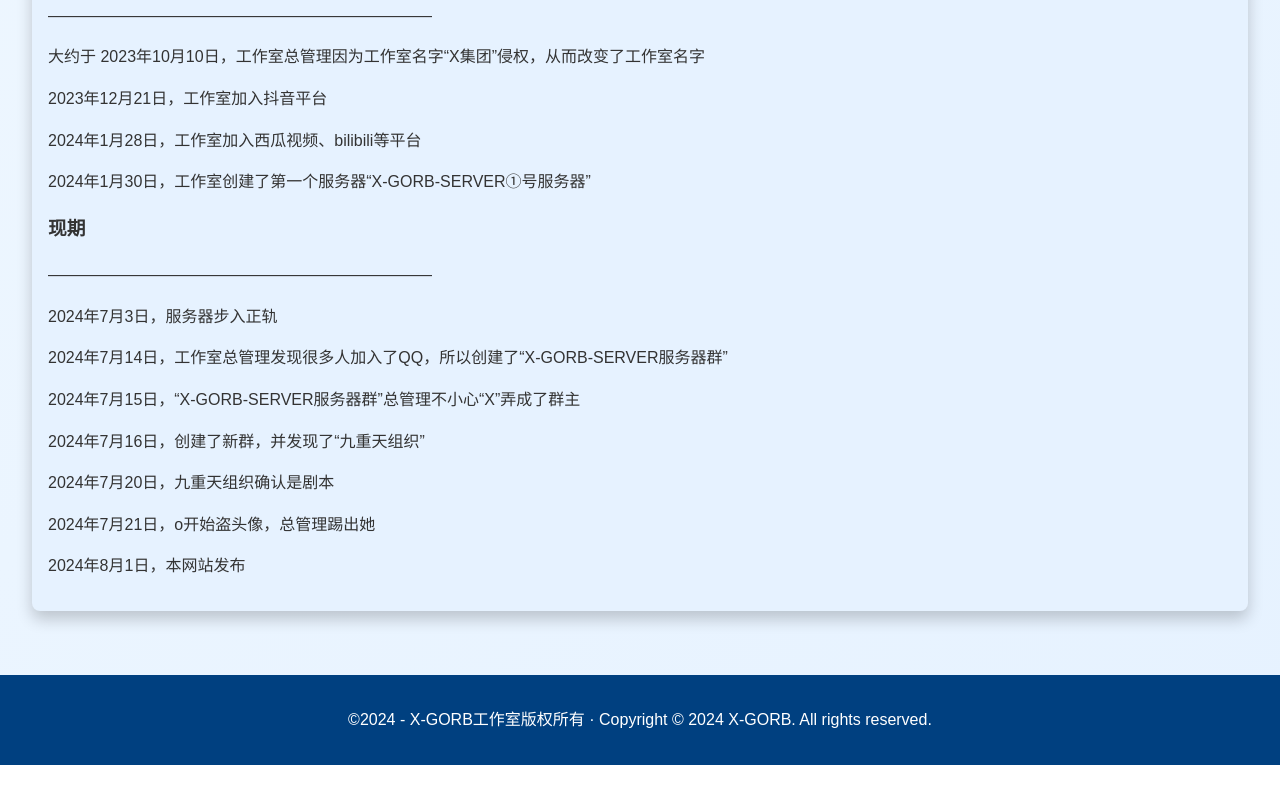
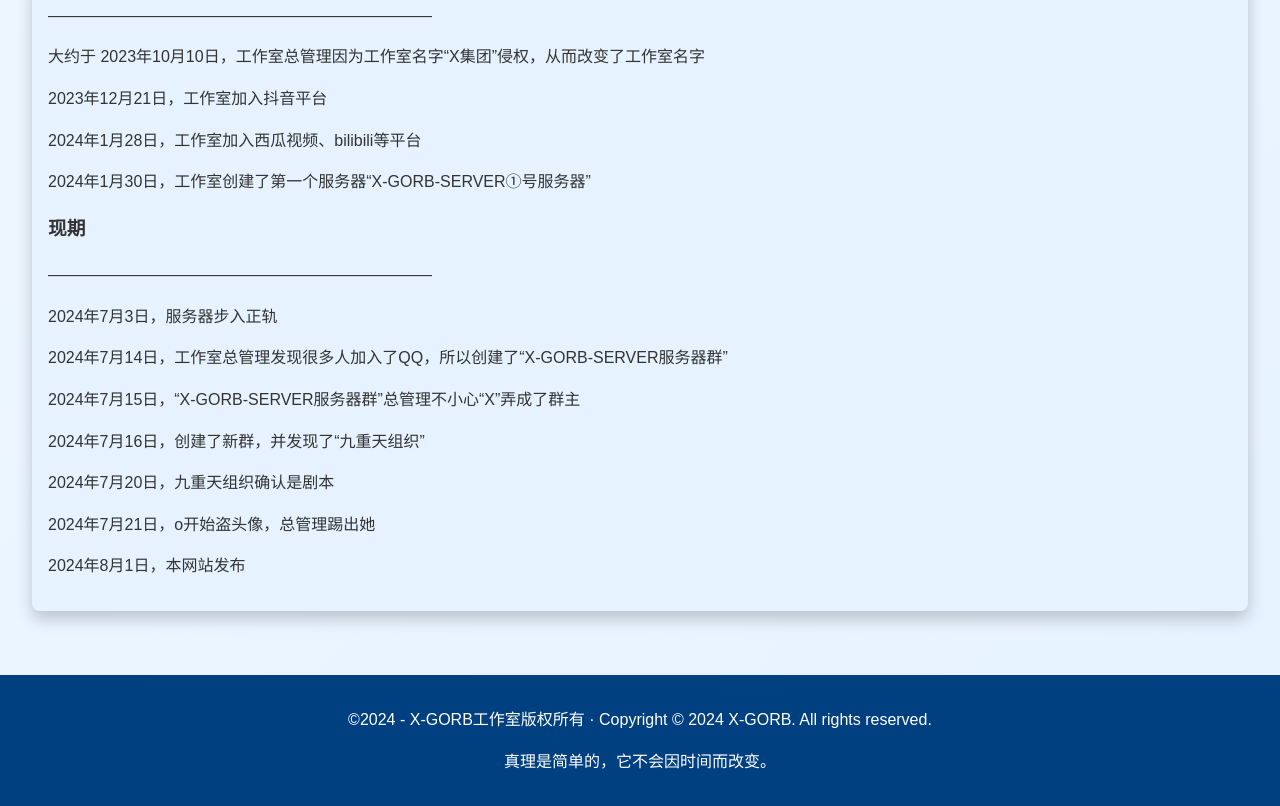
Before and after one commit to zls-wqx/guanfang, a plain HTML site: page index.html in a window 1280 px wide. Shown: the part 916-1722 px from the top of the page. Before the commit the page ends 1681 px from the top, so only its background shows below. Drawn offline with Linux system fonts and the light colour scheme; a script that the page names is missing.

Commit message:
index.html

```diff
--- a/index.html
+++ b/index.html
@@ -57,6 +57,7 @@
     </main>
     <footer>
         <p>©2024 - X-GORB工作室版权所有 · Copyright © 2024 X-GORB. All rights reserved.</p>
+        <p>真理是简单的，它不会因时间而改变。</p>
     </footer>
 </body>
 </html>
```
